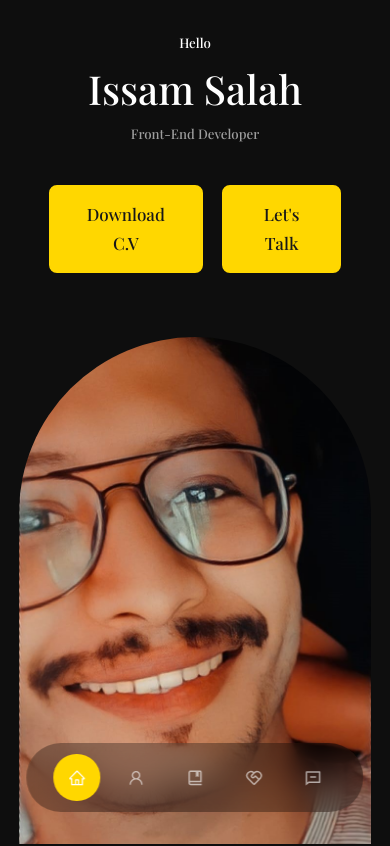
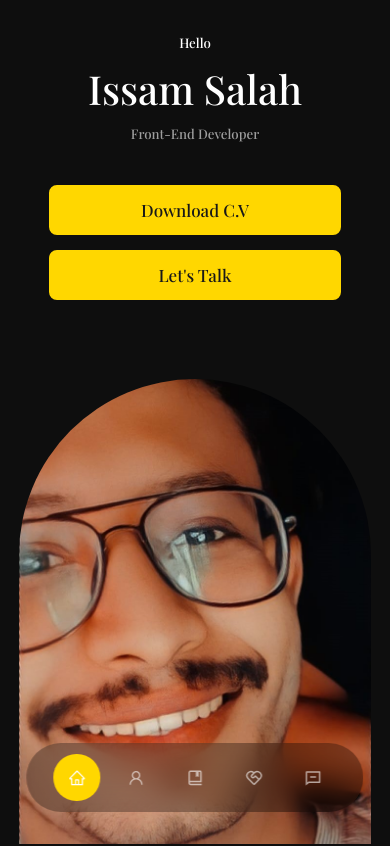
Before and after one commit to issam-S/issam, a React (Create React App) app: page / in a window 390 px wide. Shown: the top 846 px of the page. Built offline with nearby package versions, Linux system fonts and the light colour scheme.

Commit message:
fix responsive buttons

```diff
--- a/src/components/Buttons/githubButton/githubButton.css
+++ b/src/components/Buttons/githubButton/githubButton.css
@@ -1,6 +1,6 @@
 .github {
   position: relative;
-  padding:15px 38px;
+  /* padding:15px 38px; */
   text-decoration: none;
   display: flex;
   justify-content: center;
@@ -17,6 +17,10 @@
   z-index: 0;
   overflow: hidden;
   transition: all 0.3s cubic-bezier(0.02, 0.01, 0.47, 1);
+  width: 205px;
+  height: 50px;
+
+
 }
 
 .github:hover {
@@ -79,3 +83,23 @@
 .github:hover::after {
   transform: translate(50%, 0) scale(1.1);
 }
+
+
+
+/* ==========Media Quaries (Medium Devices) =========== */
+
+@media screen and (max-width: 1024px) {
+  .github{
+    width: 100%;
+    margin-bottom: 15px;
+  }
+}
+
+/* ==========Media Quaries (Small Devices) =========== */
+
+@media screen and (max-width: 600px) {
+  .github{
+    width: 100%;
+    margin-bottom: 15px
+  }
+}
--- a/src/components/Buttons/starButton/starButton.css
+++ b/src/components/Buttons/starButton/starButton.css
@@ -1,7 +1,7 @@
 
 .anbutton {
   position: relative;
-  padding: 12px 35px;
+  /* padding: 12px 35px; */
   display: flex;
   justify-content: center;
   align-items: center;
@@ -15,6 +15,9 @@
           box-shadow: 0 0 0 var(--color-primary-variant);
   -webkit-transition: all .3s ease-in-out;
   transition: all .3s ease-in-out;
+  width: 205px;
+  height: 50px;
+
 }
 
 .star-1 {
@@ -169,3 +172,25 @@
 }
 
 .fil0 {fill:#FFFDEF}
+
+
+
+
+
+/* ==========Media Quaries (Medium Devices) =========== */
+
+@media screen and (max-width: 1024px) {
+  /* .anbutton{
+    width: 100%;
+    margin-bottom: 15px;
+  } */
+}
+
+/* ==========Media Quaries (Small Devices) =========== */
+
+@media screen and (max-width: 600px) {
+  .anbutton{
+    width: 100%;
+    margin-bottom: 15px
+  }
+}
--- a/src/components/experience/experience.css
+++ b/src/components/experience/experience.css
@@ -48,7 +48,7 @@
 
 @media screen and (max-width: 1024px) {
   .experience__container {
-    grid-template-columns: 1fr;
+    grid-template-columns: repeat(5,1fr);
   }
 
 
--- a/src/components/header/header.css
+++ b/src/components/header/header.css
@@ -79,11 +79,15 @@ header {
 /* ==========Media Quaries (Medium Devices) =========== */
 
 @media screen and (max-width: 1024px) {
+
   header{
     height: 68vh;
     padding-top: 2rem;
 
   }
+  /* .cta{
+    display: block;
+  } */
 }
 
 /* ==========Media Quaries (Small Devices) =========== */
@@ -97,4 +101,7 @@ header {
     display: none;
 
   }
+  .cta{
+    display: block;
+  }
 }
--- a/src/components/portfolio/portfolio.css
+++ b/src/components/portfolio/portfolio.css
@@ -25,6 +25,7 @@
     display: flex;
     gap: 1rem;
     margin-bottom: 1rem;
+    justify-content: space-between;
 }
 .portfolio__item-image img {
     border: 9px solid transparent;
@@ -45,6 +46,9 @@
         grid-template-columns: 1fr 1fr;
         gap: 1.2rem;
     }
+    .portfolio__item-cta{
+        display: block;
+    }
   }
 
   /* ==========Media Quaries (Small Devices) =========== */
@@ -53,6 +57,8 @@
     .portfolio__container{
         grid-template-columns: 1fr;
         gap: 1rem;
+    }.portfolio__item-cta{
+        display: block;
     }
 
   }
```
